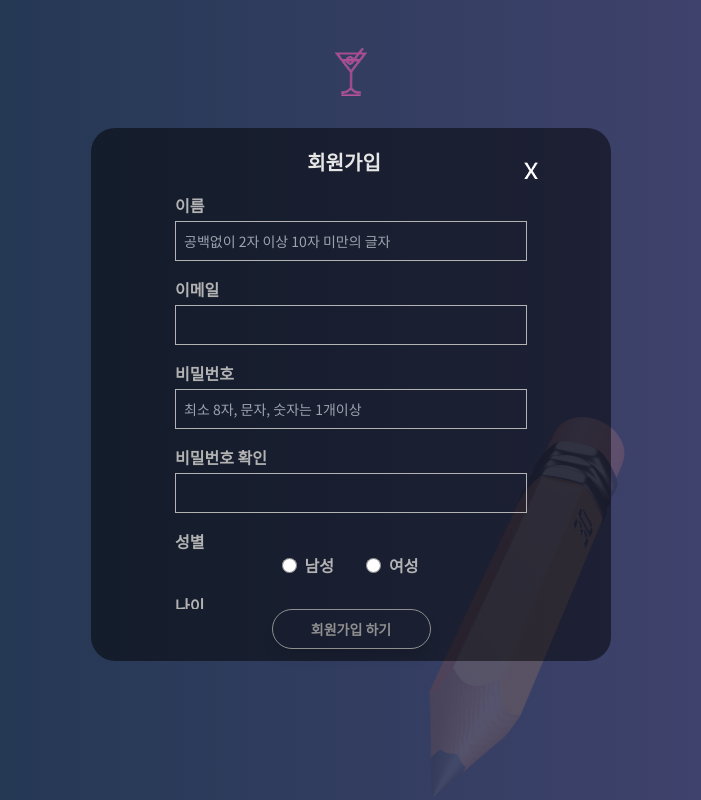
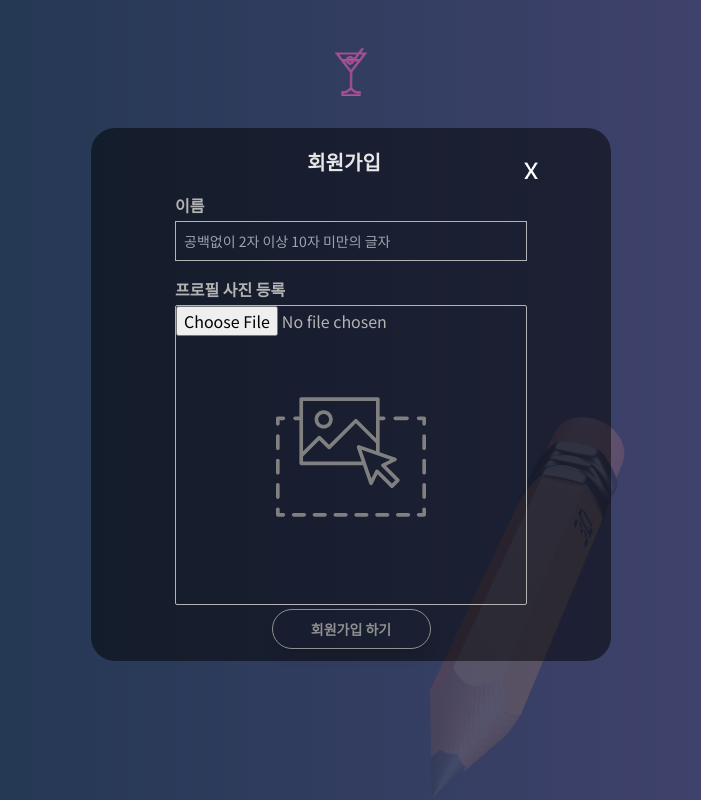
Before and after one commit to codestates-seb/seb44_main_002, a React (Create React App) app in the folder client/: page /signup in a window 1280 px wide. Shown: the whole page, without its empty margins (289-990 px from the left). Built offline with nearby package versions, Linux system fonts and the light colour scheme; no server answers.

Commit message:
feat : 회원가입 이미지 업로드

```diff
--- a/client/src/pages/Main/Advice/Advice.js
+++ b/client/src/pages/Main/Advice/Advice.js
@@ -39,7 +39,7 @@ export default function Advice({ error }) {
             공유해보세요!
           </p>
           <p className="text-lg font-normal text-gray-200 max-[884px]:mb-4">
-            함께 즐기는 즐거움을 느껴보세요!
+            작성한 레시피는 유저페이지에서 확인가능해요!
           </p>
           <HoverButton
             onClick={registrationHandler}
--- /dev/null
+++ b/client/src/pages/Signup/ProfileUpload.js
@@ -0,0 +1,112 @@
+import { useState, useRef } from 'react';
+import { ALERT_MESSAGE } from '../../constants/constants';
+
+const ProfileUpload = ({ form, setForm }) => {
+  const [imageSrc, setImageSrc] = useState(form.imageUrl);
+  const inputRef = useRef();
+
+  const onUpload = async (e) => {
+    const file = e.target.files[0];
+
+    if (!file) {
+      setImageSrc(null);
+      inputRef.current.value = '';
+      return; // 파일 선택이 취소된 경우 처리 중단
+    }
+
+    if (file.size > 1 * 1024 * 1024) {
+      alert(ALERT_MESSAGE.BIG_IMG);
+      setImageSrc(null);
+      inputRef.current.value = '';
+      return; // 파일 크기가 제한을 초과한 경우 처리 중단
+    }
+
+    const reader = new FileReader();
+    reader.readAsDataURL(file);
+
+    reader.onload = async () => {
+      setImageSrc(reader.result || null);
+      await uploadImage(file); // 이미지 업로드 함수 호출
+    };
+  };
+
+  const uploadImage = async (file) => {
+    const formData = new FormData();
+    formData.append('file', file);
+
+    try {
+      console.log(formData);
+      const response = await fetch(
+        `${process.env.REACT_APP_BASE_URL}upload/users`,
+        {
+          method: 'POST',
+          body: formData,
+        }
+      );
+
+      if (response.ok) {
+        // 유효성 검사 true로 변경
+        const imageUrl = await response.json();
+        console.log(imageUrl);
+        setForm({ ...form, profileImageUrl: imageUrl.url });
+      } else {
+        // 유효성 검사 false로 변경
+        alert(ALERT_MESSAGE.IMG_FAILED);
+        setForm({ ...form, profileImageUrl: '' });
+
+        setImageSrc(null);
+        inputRef.current.value = '';
+
+        // 업로드 실패 시 에러 처리
+      }
+    } catch (error) {
+      console.error('이미지 업로드 오류:', error);
+    }
+  };
+
+  return (
+    <div>
+      <p className={`w-full flex justify-start font-bold text-gray-200 mb-1`}>
+        프로필 사진 등록
+      </p>
+      <div
+        style={{
+          backgroundImage: !imageSrc ? `url('/images/dnd.svg')` : '',
+          backgroundSize: '150px 150px',
+          backgroundPosition: 'center',
+          backgroundRepeat: 'no-repeat',
+        }}
+      >
+        <input
+          id="file-input"
+          ref={inputRef}
+          className={`text-gray-200 mb-1 rounded-sm w-full cursor-pointer ${
+            !imageSrc && 'h-[300px] border border-gray-200 border-solid'
+          } `}
+          accept="image/*"
+          type="file"
+          onChange={onUpload}
+        />
+      </div>
+      <div className="h-8">
+        {/* <p className={`h-8 text-sm text-error ${isValid.imageUrl && 'hidden'}`}>
+          칵테일 사진을 등록해주세요
+        </p> */}
+      </div>
+
+      <div
+        className={`w-[355px] h-[300px] mb-5  max-[520px]:w-[280px] max-[520px]:h-full ${
+          !imageSrc && 'hidden'
+        }`}
+      >
+        <img
+          className={`w-full h-full object-contain `}
+          src={form.profileImageUrl ? form.profileImageUrl : imageSrc}
+          alt="preview"
+        />
+      </div>
+    </div>
+  );
+};
+
+export default ProfileUpload;
--- a/client/src/pages/Signup/Signup.js
+++ b/client/src/pages/Signup/Signup.js
@@ -5,6 +5,7 @@ import HoverButton from '../../common/Buttons/HoverButton';
 import CustomInput from '../../components/Input/CustomInput';
 import UseSignupValid from '../../components/Validation/SignupValidation';
 import GenderRadioInput from '../../components/Input/GenderRadioInput';
+import ProfileUpload from './ProfileUpload';
 
 import tw from 'tailwind-styled-components';
 import { ALERT_MESSAGE, PATH } from '../../constants/constants';
@@ -30,6 +31,7 @@ export default function Signup() {
     confirmPassword: '',
     gender: '',
     age: '',
+    profileImageUrl: '',
   });
   const handleSubmit = async (e) => {
     e.preventDefault();
@@ -131,6 +133,7 @@ export default function Signup() {
                   value={form.name}
                   onChange={(e) => setForm({ ...form, name: e.target.value })}
                 />
+                <ProfileUpload form={form} setForm={setForm} />
                 <CustomInput
                   labelName="이메일"
                   type="email"
```
